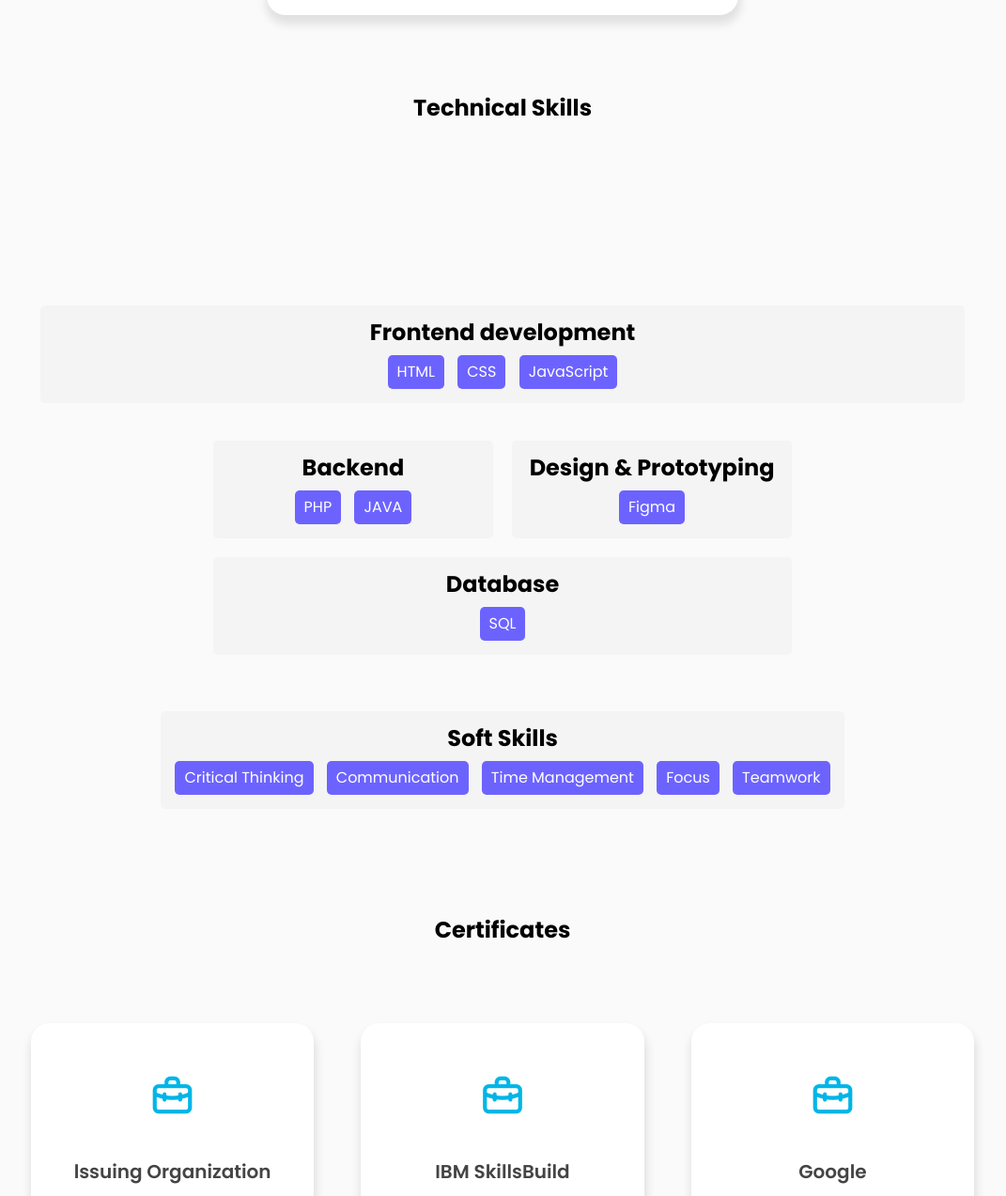
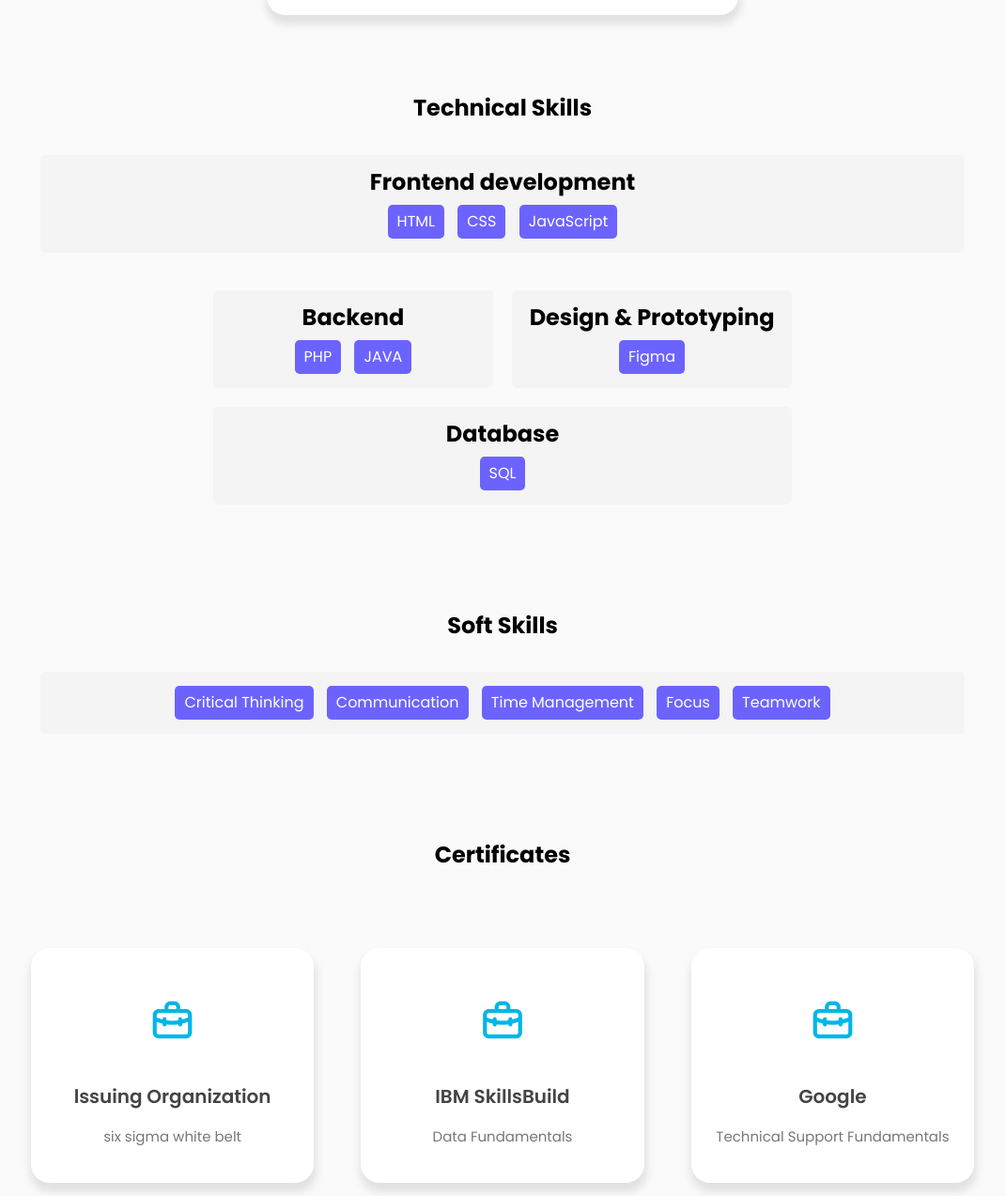
Before and after one commit to HUSSAM-deve/portfolio-, a plain HTML site: page index.html in a window 1280 px wide. Shown: the part 1307-2580 px from the top of the page at 94% size, without its empty margins (105-1176 px from the left). Drawn offline with nearby package versions, Linux system fonts and the light colour scheme.

Commit message:
Update index.html

```diff
--- a/index.html
+++ b/index.html
@@ -119,13 +119,8 @@
             </div>
 
           </div>
-          <section class="section" id="about">
-            <div class="top-header">
-
-                <h2>Technical Skills
-                </h2>
-            </div>
-          </section>
+          <div class="section" id="about"  style="text-align: center;">
+            <h2>Technical Skills</h2>
                     <section class="skills">
                         <div class="skill-category">
                         <h2>Frontend development</h2>
@@ -151,10 +146,11 @@
 
        </section>
 
+       <div class="section" id="about"  style="text-align: center;">
+        <h2>Soft Skills</h2>
+                <section class="skills">
 
-                <section class="skills">
                     <div class="skill-category">
-                    <h2>Soft Skills</h2>
                     <span class="skill">Critical Thinking</span>
                     <span class="skill">Communication</span>
                     <span class="skill">Time Management</span>
```
